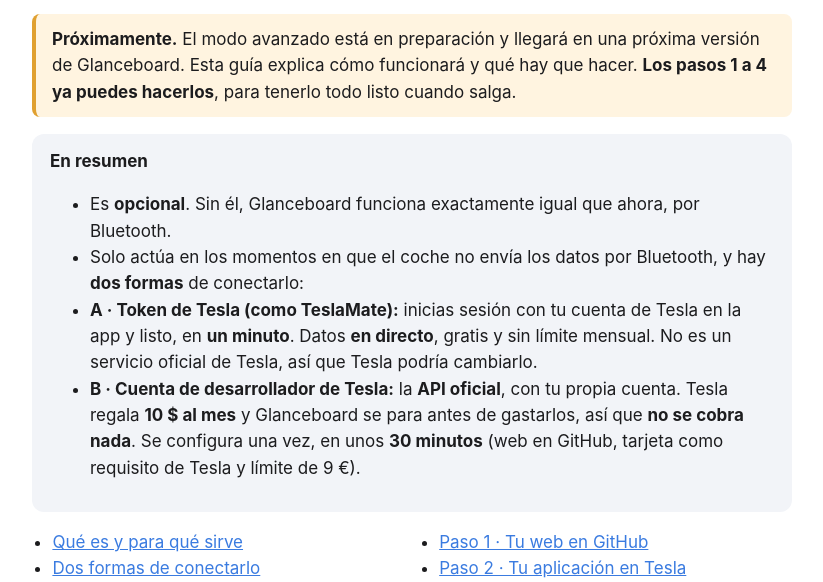
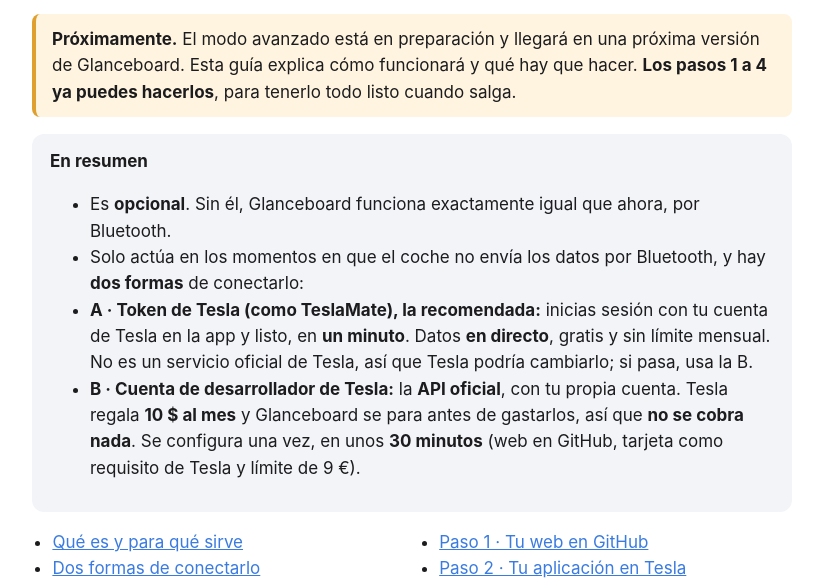
Before and after one commit to wattboard/glanceboard-web, a plain HTML site: page ayuda/modo-avanzado/index.html in a window 1280 px wide. Shown: the part 188-770 px from the top of the page, without its empty margins (228-1051 px from the left). Drawn offline with Linux system fonts and the light colour scheme.

Commit message:
Guía del modo avanzado: recomendar el token mientras funcione y la API oficial si deja de funcionar
Co-Authored-By: Claude Opus 5.5 <noreply@anthropic.com>

```diff
--- a/ayuda/modo-avanzado/index.html
+++ b/ayuda/modo-avanzado/index.html
@@ -31,7 +31,7 @@ ol.steps>li{margin:.35em 0}
 <div class="box"><p><b>En resumen</b></p><ul>
 <li>Es <b>opcional</b>. Sin él, Glanceboard funciona exactamente igual que ahora, por Bluetooth.</li>
 <li>Solo actúa en los momentos en que el coche no envía los datos por Bluetooth, y hay <b>dos formas</b> de conectarlo:</li>
-<li><b>A · Token de Tesla (como TeslaMate):</b> inicias sesión con tu cuenta de Tesla en la app y listo, en <b>un minuto</b>. Datos <b>en directo</b>, gratis y sin límite mensual. No es un servicio oficial de Tesla, así que Tesla podría cambiarlo.</li>
+<li><b>A · Token de Tesla (como TeslaMate), la recomendada:</b> inicias sesión con tu cuenta de Tesla en la app y listo, en <b>un minuto</b>. Datos <b>en directo</b>, gratis y sin límite mensual. No es un servicio oficial de Tesla, así que Tesla podría cambiarlo; si pasa, usa la B.</li>
 <li><b>B · Cuenta de desarrollador de Tesla:</b> la <b>API oficial</b>, con tu propia cuenta. Tesla regala <b>10 $ al mes</b> y Glanceboard se para antes de gastarlos, así que <b>no se cobra nada</b>. Se configura una vez, en unos <b>30 minutos</b> (web en GitHub, tarjeta como requisito de Tesla y límite de 9 €).</li>
 </ul></div>
 
@@ -74,6 +74,7 @@ ol.steps>li{margin:.35em 0}
 <tr><td>Coste y límite</td><td>Gratis, sin límite mensual.</td><td>Gratis hasta 4.500 consultas al mes (descuento de Tesla).</td></tr>
 <tr><td>Riesgo</td><td>No es un servicio oficial: Tesla puede cambiarlo o cerrarlo sin avisar.</td><td>Oficial, con las condiciones y precios de Tesla.</td></tr>
 </table></div>
+<div class="ok"><p><b>Recomendado: la opción A, el token de Tesla.</b> Úsala mientras funcione: se configura en un minuto y da los datos en directo. Si algún día Tesla la corta, cambia a la <b>opción B</b> (la API oficial) en <b>Ajustes › Modo avanzado › Fuente de datos</b>.</p></div>
 <p>Si tienes las dos, puedes cambiar de una a otra cuando quieras sin perder la configuración.</p>
 
 <h2 id="token"><span class="step">Opción A</span>Token de Tesla (como TeslaMate)</h2>
```
Also changed, not shown: 1 other file.
